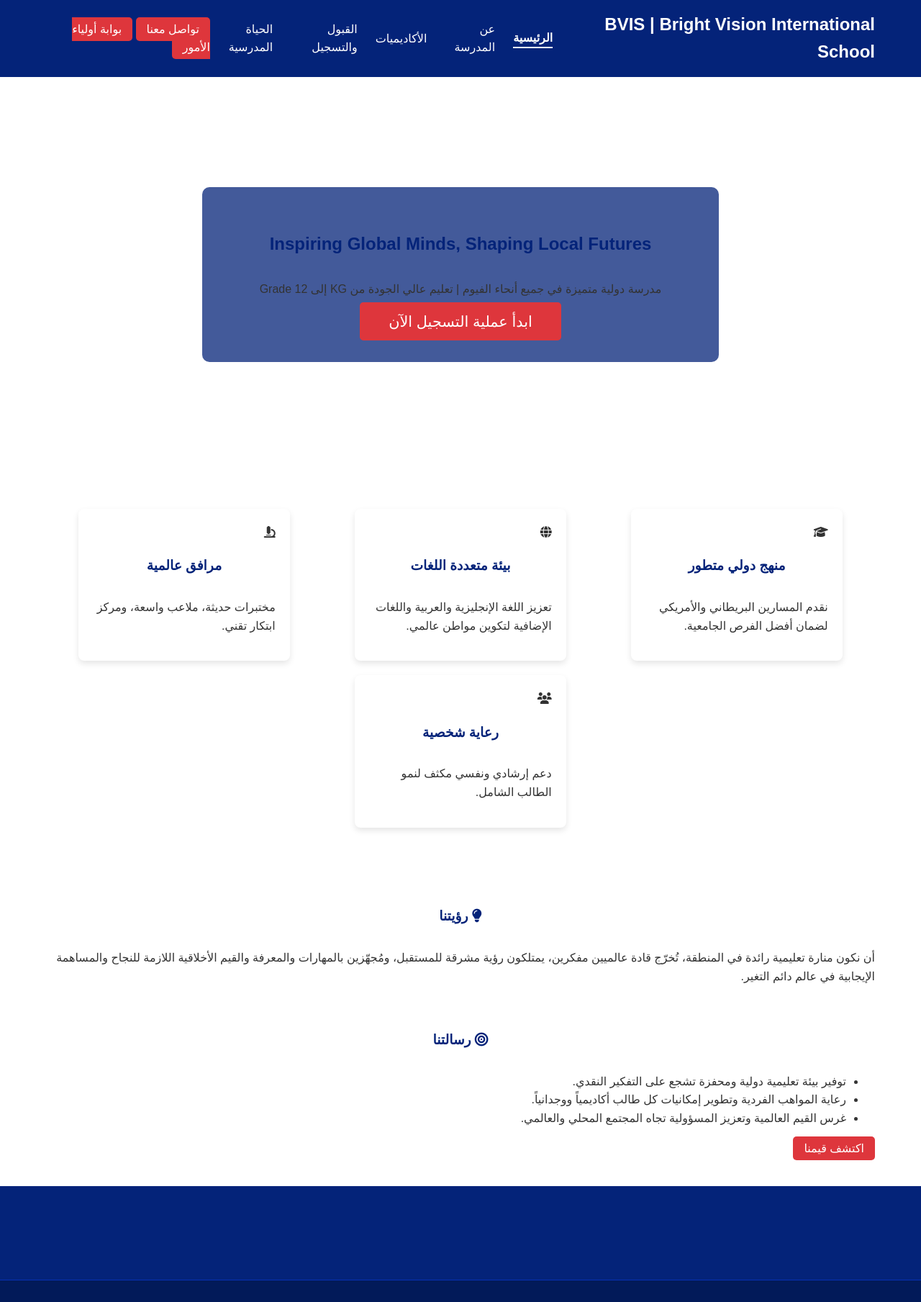
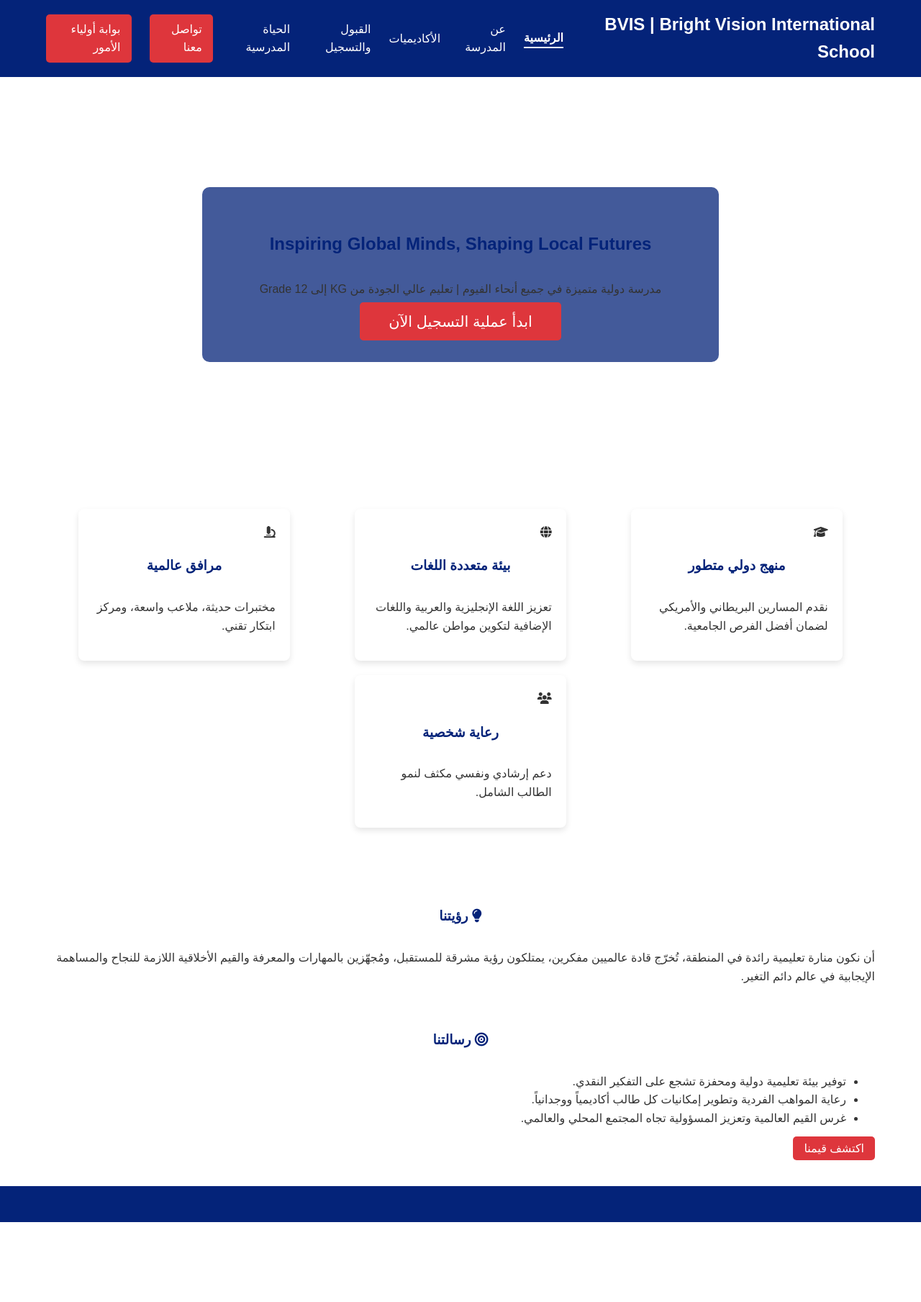
Before and after one commit to hossambebo1/bvis, a plain HTML site: page index.html in a window 1280 px wide. Shown: the whole page at 72% size. After the commit the page ends 1698 px from the top, so only its background shows below. Drawn offline with Linux system fonts and the light colour scheme.

Commit message:
Update index.html

```diff
--- a/index.html
+++ b/index.html
@@ -11,17 +11,16 @@
 
     <header class="navbar">
         <div class="logo"><h1>BVIS | Bright Vision International School</h1></div>
-        <nav class="nav-links">
+        <div class="menu-toggle" onclick="toggleMenu()"><i class="fas fa-bars"></i></div>
+        <nav class="nav-links" id="navbarNav">
             <a href="index.html" style="font-weight: bold; border-bottom: 2px solid white;">الرئيسية</a>
             <a href="about.html">عن المدرسة</a>
             <a href="academics.html">الأكاديميات</a>
             <a href="admissions.html">القبول والتسجيل</a>
             <a href="campus.html">الحياة المدرسية</a>
+            <a href="contact.html" class="cta-button" style="display: block;">تواصل معنا</a>
+            <a href="portal.html" class="cta-button parent-portal" style="display: block;">بوابة أولياء الأمور</a>
         </nav>
-        <div>
-            <a href="contact.html" class="cta-button">تواصل معنا</a>
-            <a href="portal.html" class="cta-button parent-portal">بوابة أولياء الأمور</a>
-        </div>
     </header>
 
     <section class="hero-section" id="home">
@@ -35,30 +34,13 @@
     </section>
 
     <main>
-
         <section class="quick-facts">
             <div class="container">
                 <div class="fact-grid">
-                    <div class="fact-item">
-                        <i class="fas fa-graduation-cap"></i>
-                        <h3>منهج دولي متطور</h3>
-                        <p>نقدم المسارين البريطاني والأمريكي لضمان أفضل الفرص الجامعية.</p>
-                    </div>
-                    <div class="fact-item">
-                        <i class="fas fa-globe"></i>
-                        <h3>بيئة متعددة اللغات</h3>
-                        <p>تعزيز اللغة الإنجليزية والعربية واللغات الإضافية لتكوين مواطن عالمي.</p>
-                    </div>
-                    <div class="fact-item">
-                        <i class="fas fa-microscope"></i>
-                        <h3>مرافق عالمية</h3>
-                        <p>مختبرات حديثة، ملاعب واسعة، ومركز ابتكار تقني.</p>
-                    </div>
-                    <div class="fact-item">
-                        <i class="fas fa-users"></i>
-                        <h3>رعاية شخصية</h3>
-                        <p>دعم إرشادي ونفسي مكثف لنمو الطالب الشامل.</p>
-                    </div>
+                    <div class="fact-item"><i class="fas fa-graduation-cap"></i><h3>منهج دولي متطور</h3><p>نقدم المسارين البريطاني والأمريكي لضمان أفضل الفرص الجامعية.</p></div>
+                    <div class="fact-item"><i class="fas fa-globe"></i><h3>بيئة متعددة اللغات</h3><p>تعزيز اللغة الإنجليزية والعربية واللغات الإضافية لتكوين مواطن عالمي.</p></div>
+                    <div class="fact-item"><i class="fas fa-microscope"></i><h3>مرافق عالمية</h3><p>مختبرات حديثة، ملاعب واسعة، ومركز ابتكار تقني.</p></div>
+                    <div class="fact-item"><i class="fas fa-users"></i><h3>رعاية شخصية</h3><p>دعم إرشادي ونفسي مكثف لنمو الطالب الشامل.</p></div>
                 </div>
             </div>
         </section>
@@ -83,13 +65,15 @@
                 </div>
             </div>
         </section>
-
     </main>
 
-    <footer>
-        <div class="container footer-grid"></div>
-        <div class="copyright-bar"></div>
-    </footer>
+    <footer></footer>
 
+    <script>
+        function toggleMenu() {
+            var navLinks = document.getElementById('navbarNav');
+            navLinks.classList.toggle('active');
+        }
+    </script>
 </body>
 </html>
```
